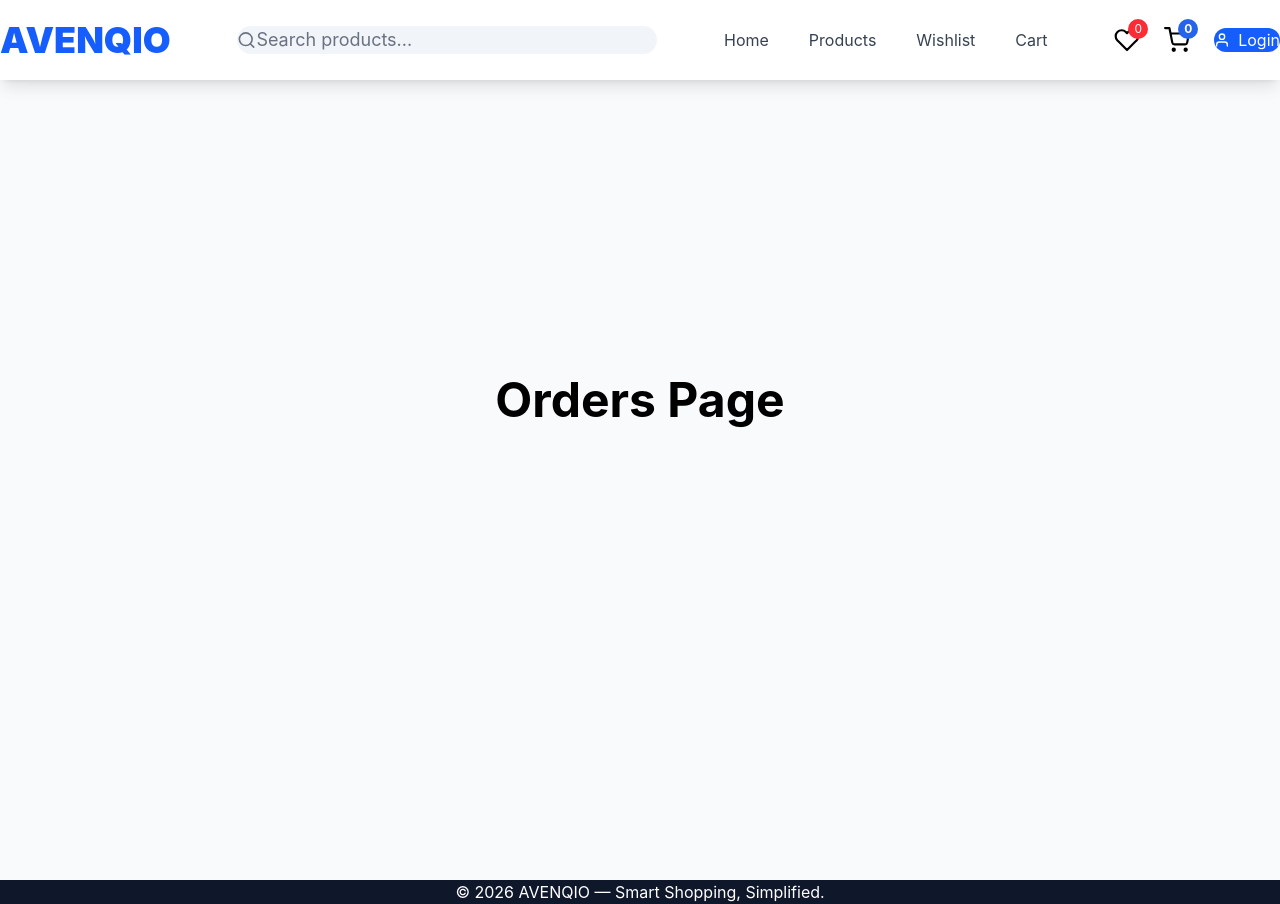
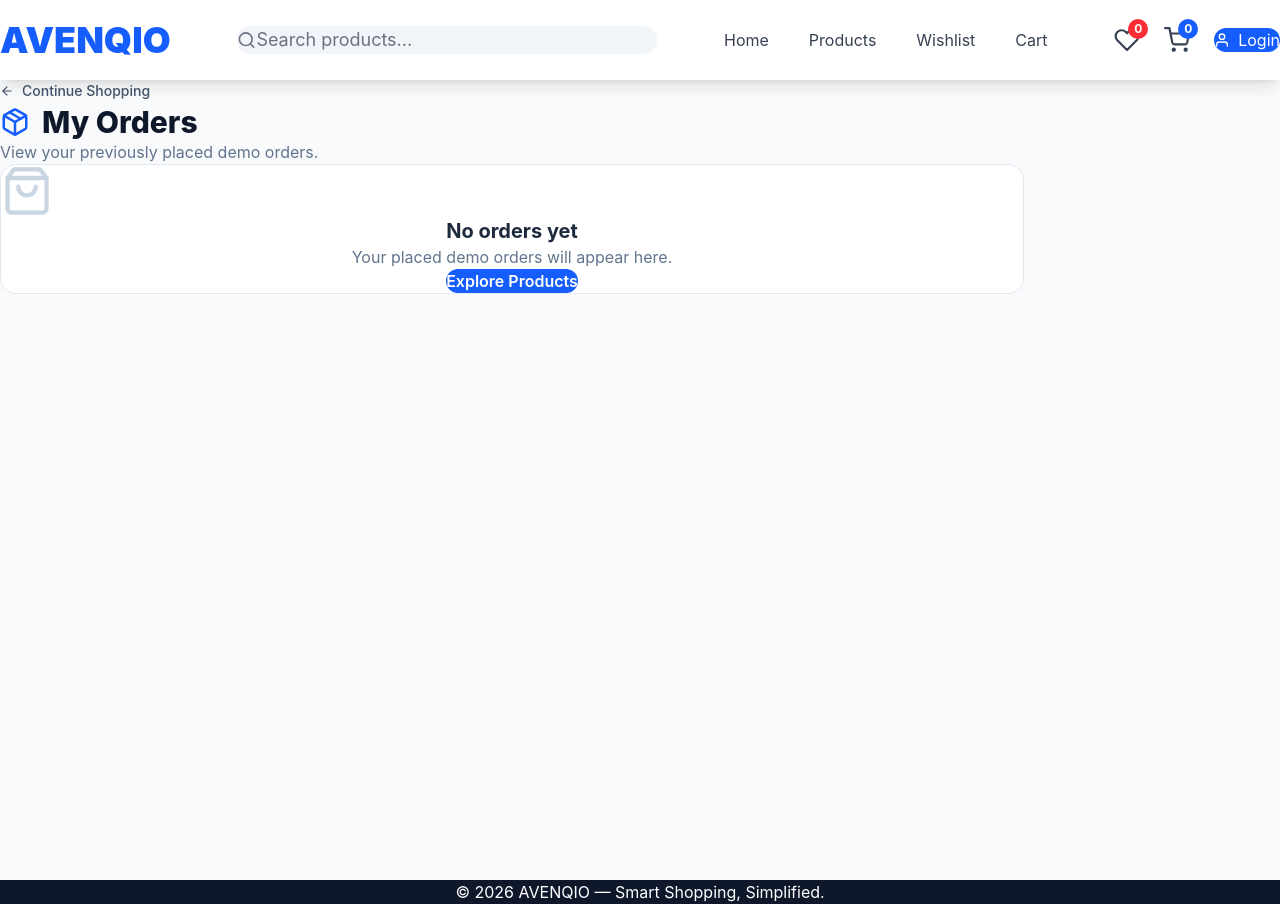
Before and after one commit to Divyanshsingh2612/Avenqio, a React (Vite) app in the folder frontend/: page /orders in a window 1280 px wide. Built offline with nearby package versions, Linux system fonts and the light colour scheme.

Commit message:
Add wishlist and order history

```diff
--- a/frontend/src/components/layout/Navbar.jsx
+++ b/frontend/src/components/layout/Navbar.jsx
@@ -9,17 +9,25 @@ import {
 } from "react-icons/fi";
 
 export default function Navbar() {
-  // Get cart items from the existing Redux store
-  const cartItems = useSelector((state) => state.cart?.items ?? []);
+  // Get cart items from Redux
+  const cartItems = useSelector(
+    (state) => state.cart?.items ?? []
+  );
 
-  // Count total units in the cart
+  // Get wishlist items from Redux
+  const wishlistItems = useSelector(
+    (state) => state.wishlist?.items ?? []
+  );
+
+  // Count total units in cart
   const cartCount = cartItems.reduce(
-    (total, item) => total + (Number(item.quantity) || 0),
+    (total, item) =>
+      total + (Number(item.quantity) || 0),
     0
   );
 
-  // Wishlist count placeholder until wishlist state is connected
-  const wishlistCount = 0;
+  // Count unique products in wishlist
+  const wishlistCount = wishlistItems.length;
 
   const navLinkClass = ({ isActive }) =>
     isActive
@@ -30,6 +38,7 @@ export default function Navbar() {
     <nav className="sticky top-0 z-50 bg-white/90 backdrop-blur-xl shadow-lg">
       <div className="max-w-[1400px] mx-auto px-8">
         <div className="flex items-center justify-between h-20">
+
           {/* Logo */}
           <Link
             to="/"
@@ -41,76 +50,102 @@ export default function Navbar() {
           {/* Search */}
           <div className="hidden md:flex items-center w-[420px] bg-slate-100 rounded-full px-5 py-3">
             <FiSearch className="text-gray-500 text-xl" />
+
             <input
               type="text"
               placeholder="Search products..."
+              aria-label="Search products"
               className="bg-transparent outline-none ml-3 w-full text-lg placeholder:text-gray-500"
             />
           </div>
 
           {/* Navigation */}
           <div className="hidden lg:flex items-center gap-10">
-            <NavLink to="/" end className={navLinkClass}>
+            <NavLink
+              to="/"
+              end
+              className={navLinkClass}
+            >
               Home
             </NavLink>
 
-            <NavLink to="/products" className={navLinkClass}>
+            <NavLink
+              to="/products"
+              className={navLinkClass}
+            >
               Products
             </NavLink>
 
-            <NavLink to="/wishlist" className={navLinkClass}>
+            <NavLink
+              to="/wishlist"
+              className={navLinkClass}
+            >
               Wishlist
             </NavLink>
 
-            <NavLink to="/cart" className={navLinkClass}>
+            <NavLink
+              to="/cart"
+              className={navLinkClass}
+            >
               Cart
             </NavLink>
           </div>
 
           {/* Right-side icons */}
           <div className="flex items-center gap-6">
-            {/* Wishlist */}
+
+            {/* Wishlist with live count */}
             <Link
               to="/wishlist"
               aria-label={`Wishlist, ${wishlistCount} items`}
               className="relative inline-flex hover:scale-110 transition"
             >
-              <FiHeart size={26} />
+              <FiHeart
+                size={26}
+                className={
+                  wishlistCount > 0
+                    ? "text-red-500"
+                    : "text-gray-700"
+                }
+              />
 
-              <span className="absolute -top-2 -right-2 min-w-5 h-5 px-1 rounded-full bg-red-500 text-white text-xs flex items-center justify-center">
-                {wishlistCount}
+              <span className="absolute -top-2 -right-2 min-w-5 h-5 px-1 rounded-full bg-red-500 text-white text-xs font-bold flex items-center justify-center">
+                {wishlistCount > 99
+                  ? "99+"
+                  : wishlistCount}
               </span>
             </Link>
 
-            {/* Cart with live Redux count */}
+            {/* Cart with live count */}
             <Link
               to="/cart"
               aria-label={`Shopping cart, ${cartCount} items`}
               className="relative inline-flex items-center justify-center hover:scale-110 transition"
             >
-              <FiShoppingCart size={26} />
+              <FiShoppingCart
+                size={26}
+                className="text-gray-700"
+              />
 
-              <span
-                className="absolute -top-2 -right-2 z-10 min-w-5 h-5 px-1 rounded-full text-white text-xs font-bold flex items-center justify-center"
-                style={{
-                  backgroundColor: "#2563eb",
-                  visibility: "visible",
-                  opacity: 1,
-                }}
-              >
-                {cartCount > 99 ? "99+" : cartCount}
+              <span className="absolute -top-2 -right-2 z-10 min-w-5 h-5 px-1 rounded-full bg-blue-600 text-white text-xs font-bold flex items-center justify-center">
+                {cartCount > 99
+                  ? "99+"
+                  : cartCount}
               </span>
             </Link>
 
             {/* Login */}
             <button
               type="button"
-              onClick={() => alert("Login will be available soon!")}
+              onClick={() =>
+                alert("Login will be available soon!")
+              }
               className="flex items-center gap-2 bg-blue-600 hover:bg-blue-700 text-white px-5 py-2.5 rounded-full transition"
             >
               <FiUser />
               Login
             </button>
+
           </div>
         </div>
       </div>
--- /dev/null
+++ b/frontend/src/features/orders/ordersSlice.js
@@ -0,0 +1,39 @@
+
+import { createSlice } from "@reduxjs/toolkit";
+
+const STORAGE_KEY = "avenqio-orders";
+
+const loadOrders = () => {
+  try {
+    const saved = localStorage.getItem(STORAGE_KEY);
+    return saved ? JSON.parse(saved) : [];
+  } catch {
+    return [];
+  }
+};
+
+const initialState = {
+  items: loadOrders(),
+};
+
+const saveOrders = (items) => {
+  localStorage.setItem(STORAGE_KEY, JSON.stringify(items));
+};
+
+const ordersSlice = createSlice({
+  name: "orders",
+  initialState,
+  reducers: {
+    addOrder: (state, action) => {
+      state.items.unshift(action.payload);
+      saveOrders(state.items);
+    },
+    clearOrders: (state) => {
+      state.items = [];
+      saveOrders(state.items);
+    },
+  },
+});
+
+export const { addOrder, clearOrders } = ordersSlice.actions;
+export default ordersSlice.reducer;
--- a/frontend/src/pages/Orders/Orders.jsx
+++ b/frontend/src/pages/Orders/Orders.jsx
@@ -1,7 +1,157 @@
+
+import { Link } from "react-router-dom";
+import { useSelector } from "react-redux";
+import {
+  FiPackage,
+  FiShoppingBag,
+  FiClock,
+  FiArrowLeft,
+} from "react-icons/fi";
+
 export default function Orders() {
+  const orders = useSelector(
+    (state) => state.orders?.items ?? []
+  );
+
+  const formatPrice = (price) =>
+    `₹${Number(price || 0).toLocaleString("en-IN")}`;
+
+  const formatDate = (date) =>
+    new Date(date).toLocaleString("en-IN", {
+      dateStyle: "medium",
+      timeStyle: "short",
+    });
+
   return (
-    <div className="flex items-center justify-center h-[80vh]">
-      <h1 className="text-5xl font-bold">Orders Page</h1>
-    </div>
+    <main className="min-h-screen bg-slate-50 px-4 py-10 sm:px-8">
+      <div className="mx-auto max-w-5xl">
+        <Link
+          to="/products"
+          className="mb-6 inline-flex items-center gap-2 text-sm font-medium text-slate-600 hover:text-blue-600"
+        >
+          <FiArrowLeft />
+          Continue Shopping
+        </Link>
+
+        <div className="mb-8">
+          <h1 className="flex items-center gap-3 text-3xl font-extrabold text-slate-900">
+            <FiPackage className="text-blue-600" />
+            My Orders
+          </h1>
+          <p className="mt-2 text-slate-500">
+            View your previously placed demo orders.
+          </p>
+        </div>
+
+        {orders.length === 0 ? (
+          <section className="rounded-2xl border border-slate-200 bg-white p-10 text-center">
+            <FiShoppingBag
+              size={52}
+              className="mx-auto text-slate-300"
+            />
+            <h2 className="mt-5 text-xl font-bold text-slate-800">
+              No orders yet
+            </h2>
+            <p className="mt-2 text-slate-500">
+              Your placed demo orders will appear here.
+            </p>
+            <Link
+              to="/products"
+              className="mt-6 inline-flex rounded-xl bg-blue-600 px-6 py-3 font-semibold text-white hover:bg-blue-700"
+            >
+              Explore Products
+            </Link>
+          </section>
+        ) : (
+          <div className="space-y-6">
+            {orders.map((order) => (
+              <section
+                key={order.id}
+                className="overflow-hidden rounded-2xl border border-slate-200 bg-white shadow-sm"
+              >
+                <div className="flex flex-col gap-4 border-b border-slate-100 bg-slate-50 p-5 sm:flex-row sm:items-center sm:justify-between">
+                  <div>
+                    <p className="text-sm text-slate-500">
+                      Order reference
+                    </p>
+                    <h2 className="mt-1 text-lg font-bold text-blue-600">
+                      {order.id}
+                    </h2>
+                  </div>
+
+                  <div>
+                    <p className="flex items-center gap-2 text-sm text-slate-500">
+                      <FiClock />
+                      {formatDate(order.createdAt)}
+                    </p>
+                    <span className="mt-2 inline-block rounded-full bg-amber-100 px-3 py-1 text-xs font-semibold text-amber-800">
+                      {order.status || "Demo Order"}
+                    </span>
+                  </div>
+                </div>
+
+                <div className="space-y-4 p-5">
+                  {(order.items || []).map((item, index) => (
+                    <div
+                      key={`${order.id}-${item.id}-${index}`}
+                      className="flex items-center gap-4"
+                    >
+                      <div className="flex h-16 w-16 shrink-0 items-center justify-center rounded-xl bg-slate-50">
+                        <img
+                          src={item.image}
+                          alt={item.name || "Product"}
+                          className="h-14 w-14 object-contain"
+                        />
+                      </div>
+
+                      <div className="min-w-0 flex-1">
+                        <h3 className="font-semibold text-slate-800">
+                          {item.name || "Product"}
+                        </h3>
+                        <p className="mt-1 text-sm text-slate-500">
+                          Quantity: {item.quantity}
+                        </p>
+                      </div>
+
+                      <p className="font-semibold text-slate-900">
+                        {formatPrice(
+                          Number(item.price || 0) *
+                            (Number(item.quantity) || 0)
+                        )}
+                      </p>
+                    </div>
+                  ))}
+
+                  <div className="border-t border-slate-100 pt-4">
+                    <div className="flex justify-between text-sm text-slate-600">
+                      <span>Subtotal</span>
+                      <span>{formatPrice(order.subtotal)}</span>
+                    </div>
+
+                    <div className="mt-2 flex justify-between text-sm text-slate-600">
+                      <span>Shipping</span>
+                      <span>
+                        {Number(order.shipping) === 0
+                          ? "Free"
+                          : formatPrice(order.shipping)}
+                      </span>
+                    </div>
+
+                    <div className="mt-3 flex justify-between border-t border-slate-100 pt-3">
+                      <span className="font-bold text-slate-900">
+                        Order Total
+                      </span>
+                      <span className="text-xl font-extrabold text-blue-600">
+                        {formatPrice(order.total)}
+                      </span>
+                    </div>
+                  </div>
+                </div>
+              </section>
+            ))}
+          </div>
+        )}
+      </div>
+    </main>
   );
 }
--- a/frontend/src/store/store.js
+++ b/frontend/src/store/store.js
@@ -2,10 +2,12 @@
 import { configureStore } from "@reduxjs/toolkit";
 import cartReducer from "../features/cart/cartSlice";
 import wishlistReducer from "../features/wishlist/wishlistSlice";
+import ordersReducer from "../features/orders/ordersSlice";
 
 export const store = configureStore({
   reducer: {
     cart: cartReducer,
     wishlist: wishlistReducer,
+    orders: ordersReducer,
   },
 });
```
Also changed, not shown: frontend/src/pages/Checkout/Checkout.jsx (+85 -20 lines).
